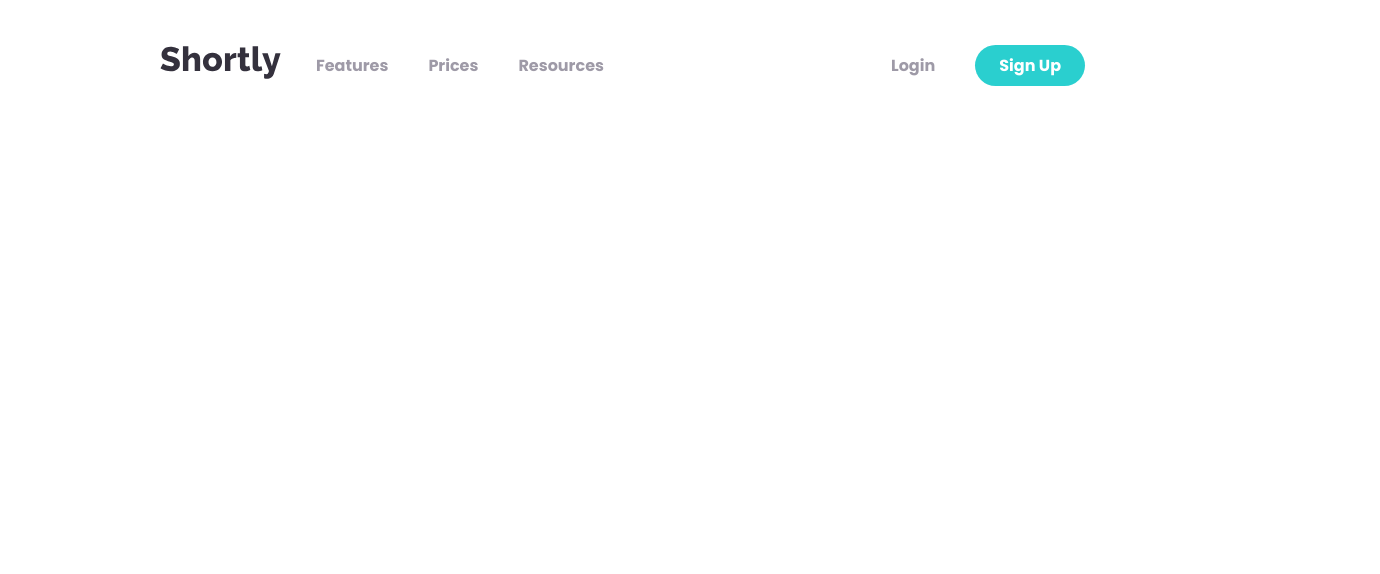
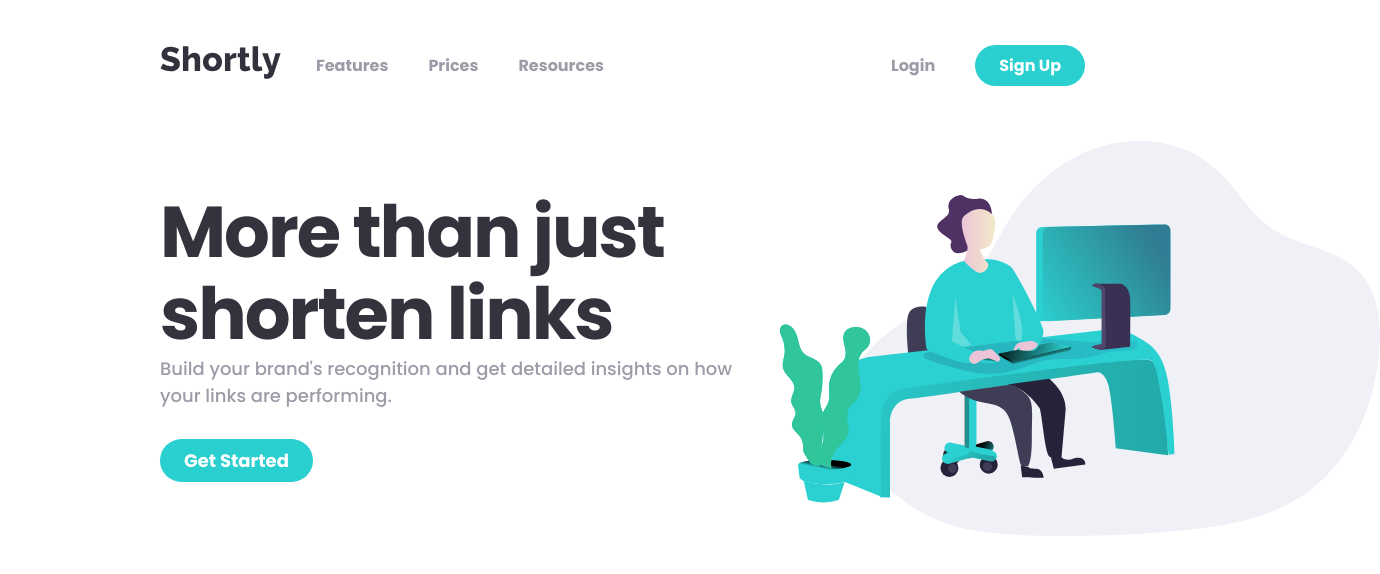
Before and after one commit to Vieira14N/url-shortening-page, a React (Create React App) app: page / in a window 1280 px wide. Shown: the top 574 px of the page, 1380 px wide, since content can reach past the window. Built offline with nearby package versions, Linux system fonts and the light colour scheme.

Commit message:
feat: section cover feita e estilizada

```diff
--- a/src/App.js
+++ b/src/App.js
@@ -1,11 +1,13 @@
 import React from 'react';
 import './App.css';
 import Header from './components/Header'
+import Cover from './components/Cover'
 
 function App() {
   return (
     <>
       <Header/>
+      <Cover/>
     </>
   );
 }
--- /dev/null
+++ b/src/components/Cover.js
@@ -0,0 +1,16 @@
+import React from 'react'
+import illustration from '../images/illustration-working.svg'
+import "../styles/Cover.css"
+
+export default function Cover() {
+    return (
+        <section>
+            <div className='text'>
+                <h1>More than just shorten links</h1>
+                <p>Build your brand's recognition and get detailed insights on how your links are performing.</p>
+                <button>Get Started</button>
+            </div>
+            <img src={illustration} alt='working'></img>
+        </section>
+    )
+}
--- /dev/null
+++ b/src/styles/Cover.css
@@ -0,0 +1,46 @@
+section {
+    display: flex;
+    width: 75%;
+    margin: 0 auto;
+    position: relative;
+    margin-top: 100px;
+}
+
+.text {
+    width: 60%;
+}
+
+section h1{
+    color: hsl(255, 11%, 22%);
+    font-size: 72px;
+    line-height: 82px;
+    letter-spacing: -2px;
+}
+
+section p {
+    color: hsl(257, 7%, 63%);
+    font-size: 18px;
+}
+
+section button {
+    background-color: hsl(180, 66%, 49%);
+    border: none;
+    border-radius: 30px;
+    font-size: 18px;
+    font-weight: 700;
+    color: white;
+    padding: 8px 24px;
+    margin-top: 30px;
+}
+
+section button:hover{
+    background-color: hsla(180, 66%, 49%,0.6);
+    cursor: pointer;
+}
+
+section img {
+    position: absolute;
+    top:-50px;
+    right: -260px;
+    width: 600px;
+}
```
